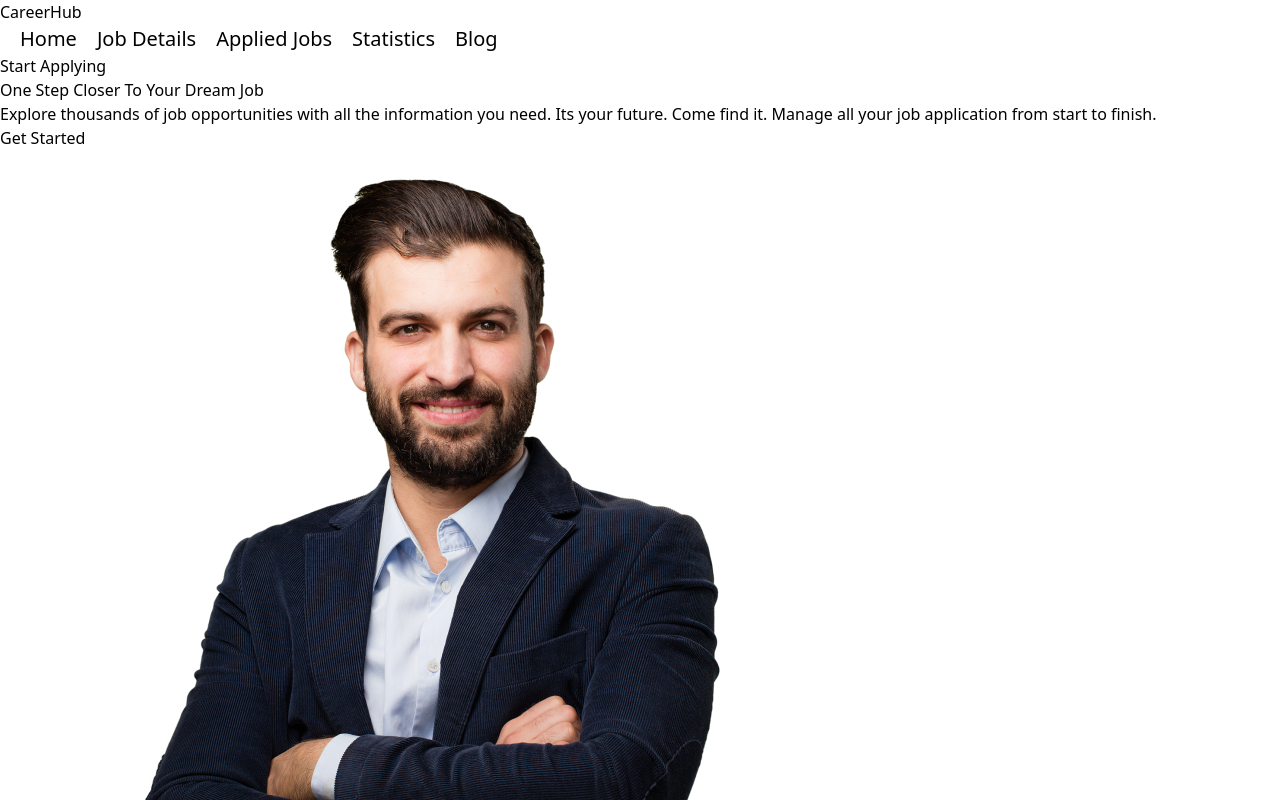
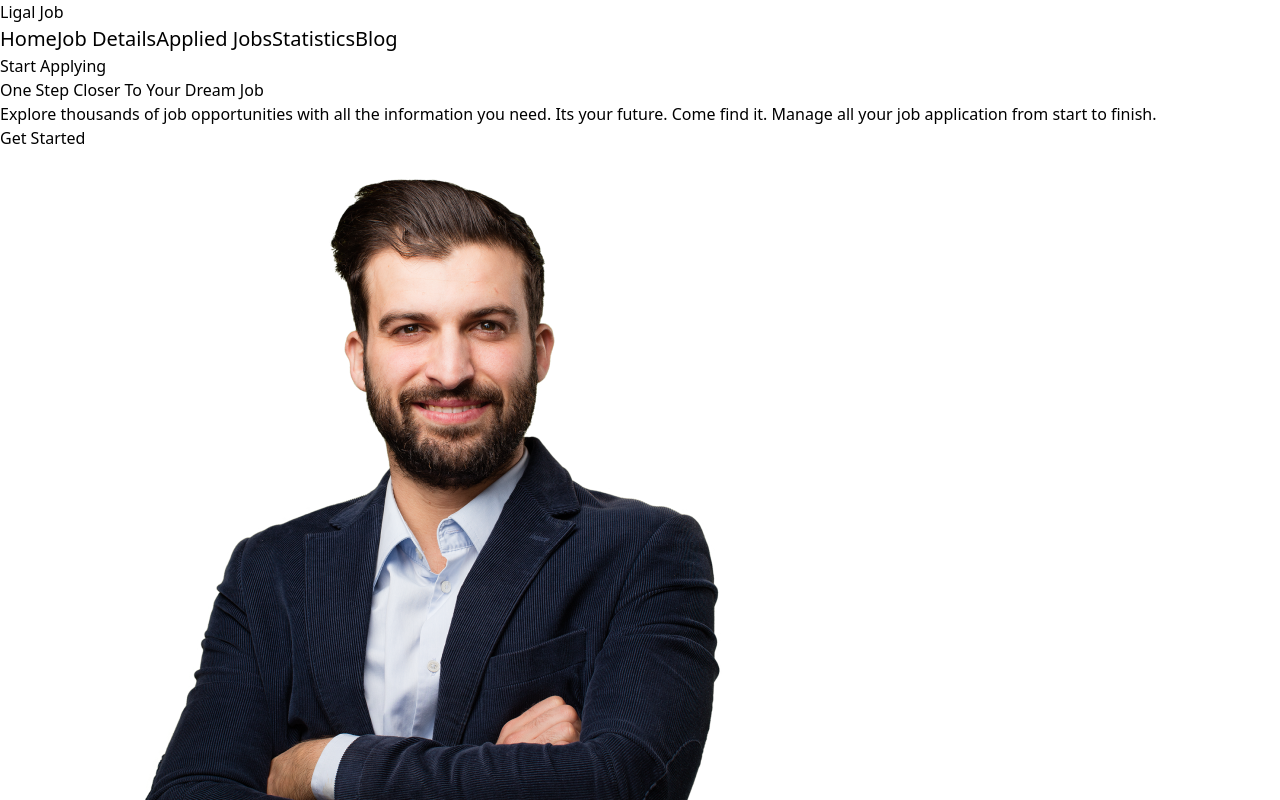
Before and after one commit to ovi-khan/Job-solution, a React (Vite) app: page / in a window 1280 px wide. Shown: the top 800 px of the page. Built offline with nearby package versions, Linux system fonts and the light colour scheme.

Commit message:
blog section okay

```diff
--- /dev/null
+++ b/src/Components/Blog/Blog.jsx
@@ -0,0 +1,18 @@
+import React from 'react';
+
+const Blog = () => {
+    return (
+        <div className='mx-10 mt-32'>
+            <h2 className='text-2xl text-green-600 pb-2'>When we use context Api?</h2>
+            <p>The Context API is a feature in React, a popular JavaScript library for building user interfaces, that allows you to share data across multiple components without having to pass it explicitly as props from parent to child components. It is used when you need to manage state or share data that needs to be accessible to multiple components in a React application.</p>
+            <h2 className='text-2xl text-green-600 pb-2'>What is custon hooks?</h2>
+            <p>Custom hooks are a way to reuse logic or stateful behavior in functional components in React. They are custom JavaScript functions that follow specific naming conventions and can be used to encapsulate and share common logic across multiple components in a React application. Custom hooks allow you to abstract complex logic into reusable functions that can be easily imported and used in different components, improving code reusability and maintainability.</p>
+            <h2 className='text-2xl text-green-600 pb-2'>What is useref?</h2>
+            <p>useRef is a built-in hook in React that provides a way to create a mutable reference to a value or a DOM element in a functional component. It allows you to access and modify the current value of a reference without triggering a re-render of the component, unlike using state with useState or useReducer. useRef is typically used for managing mutable values or interacting with the DOM in React.</p>
+            <h2 className='text-2xl text-green-600 pb-2'>What is usememo?</h2>
+            <p>useMemo is a built-in hook in React that allows you to memoize the result of a computation and cache it, so that it is only recomputed when its dependencies change. It helps optimize performance by preventing unnecessary re-computations of expensive operations in functional components.</p>
+        </div>
+    );
+};
+
+export default Blog;
--- a/src/Components/FaturedJobs/FaturedJobs.jsx
+++ b/src/Components/FaturedJobs/FaturedJobs.jsx
@@ -14,7 +14,7 @@ const FaturedJobs = () => {
             <h1 className='text-3xl font-bold'>Fatured Job</h1>
             <p>Explore thousands of job opportunities with all the information you need. Its your future</p>
         </div>
-            <div className='grid grid-cols-2 mt-10 mx-10 gap-5'>
+            <div className='grid lg:grid-cols-2 mt-10 mx-10 gap-5'>
             {
                 featuredJobData.map(singleData => <FaturedJobCard
                     key={singleData.id}
@@ -23,7 +23,9 @@ const FaturedJobs = () => {
                 ></FaturedJobCard>)
             }
             </div>
+            <div className='text-center'>
             <button className="bg-gradient-to-r from-indigo-500 via-purple-500 to-pink-500 px-5 py-3 rounded-lg text-white font-bold mt-3">See More</button>
+            </div>
         </div>
     );
 };
--- a/src/Components/Header/Header.css
+++ b/src/Components/Header/Header.css
@@ -1,4 +1,4 @@
 .nav a {
     font-size: 20px;
-    margin-left: 20px;
+    /* margin-left: 20px; */
 }
--- a/src/Components/Header/Header.jsx
+++ b/src/Components/Header/Header.jsx
@@ -5,16 +5,20 @@ import './Header.css'
 
 const Header = () => {
     return (
-        <div className='flex justify-between mx-10 my-3 justify-center items-center'>
+        <div className='lg:flex justify-between mx-10 my-3 justify-center items-center'>
+            <div className='gap-36 lg:flex justify-center items-center'>
+            <div className=''>
             <Link to='/'>
-                <h1 className='text-4xl'>CareerHub</h1>
+                <h1 className='text-4xl font-bold'>Ligal Job</h1>
             </Link>
-            <div className='nav'>
+            </div>
+                <div className='nav lg:flex gap-5'>
                 <ActiveLink to='/'>Home</ActiveLink>
                 <ActiveLink to='/jobDetails'>Job Details</ActiveLink>
                 <ActiveLink to='/appliedJobs'>Applied Jobs</ActiveLink>
                 <ActiveLink to='/statistics'>Statistics</ActiveLink>
                 <ActiveLink to='/blog'>Blog</ActiveLink>
+                </div>
             </div>
             <div>
                 <button className='bg-gradient-to-r from-indigo-500 via-purple-500 to-pink-500 px-5 py-3 rounded-lg text-white font-bold'>Start Applying</button>
--- a/src/Components/HeaderSaction/HeaderSaction.jsx
+++ b/src/Components/HeaderSaction/HeaderSaction.jsx
@@ -3,7 +3,7 @@ import img from './header.png'
 
 const HeaderSaction = () => {
     return (
-        <div className='flex mx-10 mt-32'>
+        <div className='lg:flex mx-10 lg:mt-32'>
             <div className='mt-40'>
                 <h1 className='text-5xl font-bold'>One Step Closer To Your <span className='text-pink-500'>Dream Job</span></h1>
                 <p className='mt-4'>Explore thousands of job opportunities with all the information you need. Its your future. Come find it. Manage all your job application from start to finish.</p>
--- a/src/Components/JobCategory/JobCategory.jsx
+++ b/src/Components/JobCategory/JobCategory.jsx
@@ -4,7 +4,7 @@ const JobCategory = ({data}) => {
     const {categoryLogo, categoryName, jobsAbilavil, id} = data
     // console.log(data)
     return (
-        <div className='border border-teal-100 bg-slate-200 p-10'>
+        <div className='border border-teal-100 bg-slate-200 p-10 mt-5 rounded-lg'>
             <img className='w-24 h-24 object-cover' src={categoryLogo} alt="" />
             <h1 className='text-2xl mt-2'>{categoryName}</h1>
             <h1>{jobsAbilavil}+ Job Avilabil</h1>
--- a/src/Components/JobCategoryLists/JobCatagoryLists.jsx
+++ b/src/Components/JobCategoryLists/JobCatagoryLists.jsx
@@ -19,7 +19,7 @@ const JobCatagoryLists = () => {
           need. Its your future
         </p>
       </div>
-      <div className="flex gap-5 justify-around  mx-10 mt-10">
+      <div className="lg:flex gap-5 justify-around  mx-10 mt-10">
         {
             datas.map(data => <JobCategory
               key="data.id"
--- a/src/main.jsx
+++ b/src/main.jsx
@@ -11,6 +11,7 @@ import Statistics from './Components/Statistics/Statistics'
 import AppliedJobs from './Components/AppliedJobs/AppliedJobs'
 import { productsAndCartData } from './Components/Loader/GetCart&loadData'
 import ApplyJob from './Components/ApplyJobs/ApplyJob'
+import Blog from './Components/Blog/Blog'
 
 
 const router = createBrowserRouter([
@@ -45,6 +46,10 @@ const router = createBrowserRouter([
       {
         path: 'statistics',
         element: <Statistics></Statistics>
+      },
+      {
+        path: 'blog',
+        element: <Blog></Blog>
       }
     ]
   }
```
